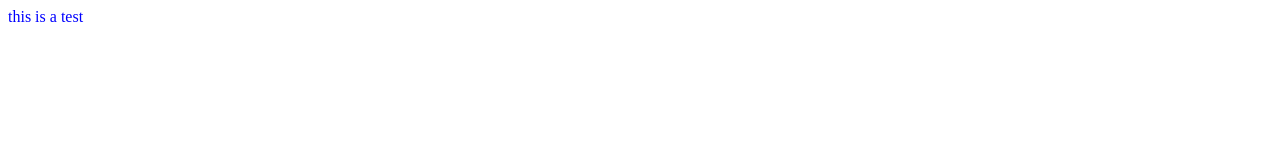
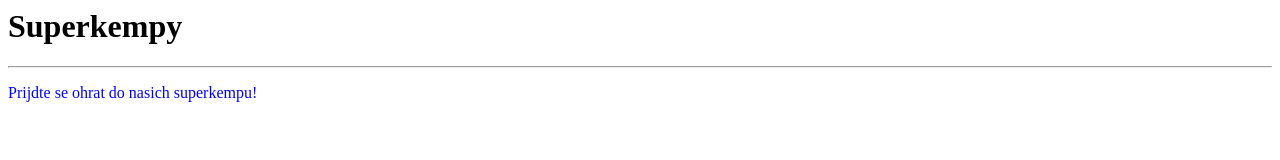
Before and after one commit to loupakucet/superkempy-websiter, a plain HTML site: page index.html in a window 1280 px wide. Drawn offline with Linux system fonts and the light colour scheme.

Commit message:
Update index.html

```diff
--- a/index.html
+++ b/index.html
@@ -4,8 +4,22 @@
     <link href="style.css" rel="stylesheet">
   </head>
   <body>
-    <p>
-      this is a test
+    <!--
+      stranky:
+
+      rezervace parcel
+      mapa
+      galerie
+      kontakt
+      hlavni myslenka (landing page)
+      nabizene produkty
+      kalendar akci
+    -->
+
+    <h1 id="main_header">Superkempy</h1>
+    <hr>
+    <p id="subheading">
+      Prijdte se ohrat do nasich superkempu!
     </p>
   </body>
 </html>
```
